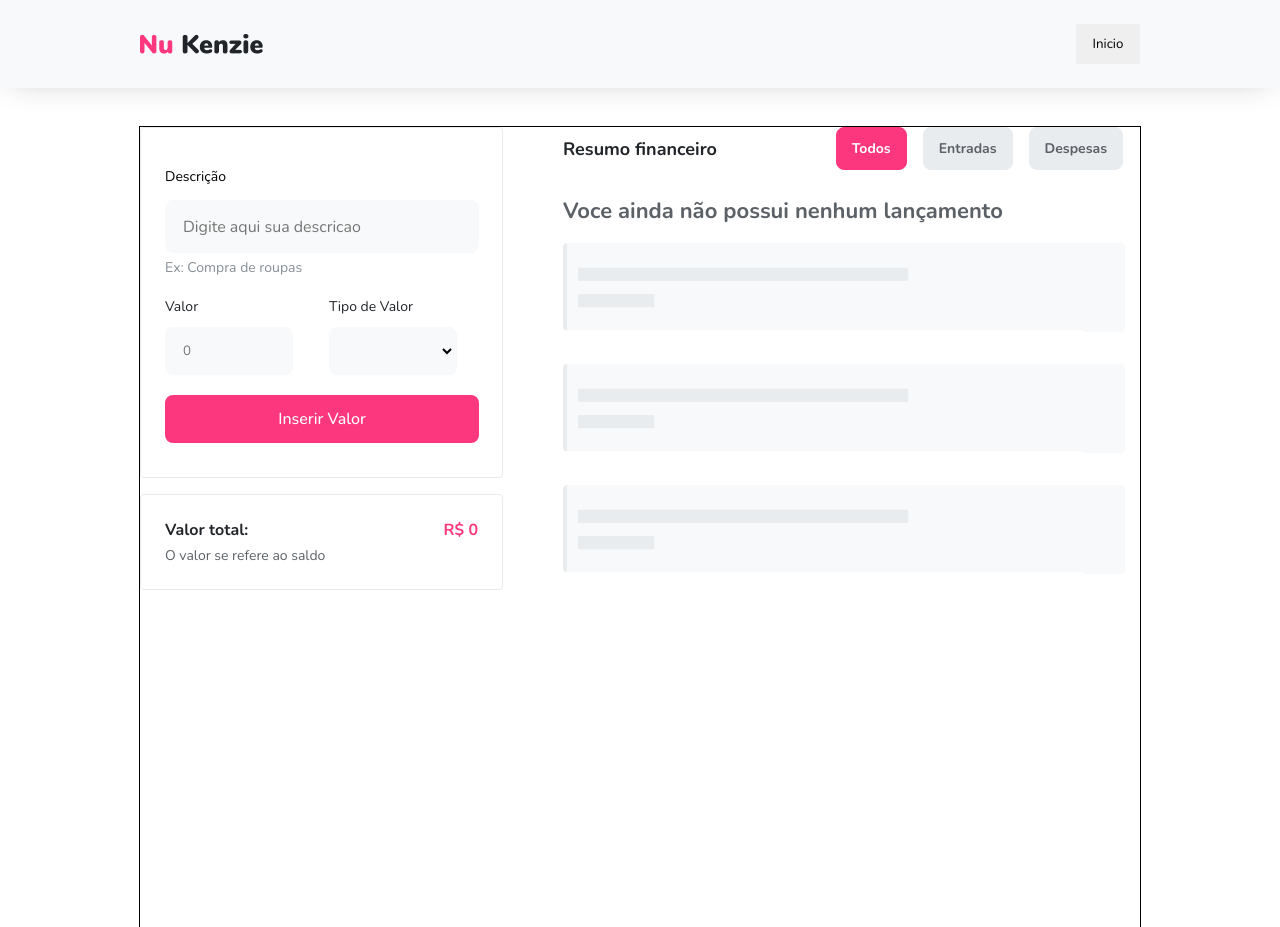
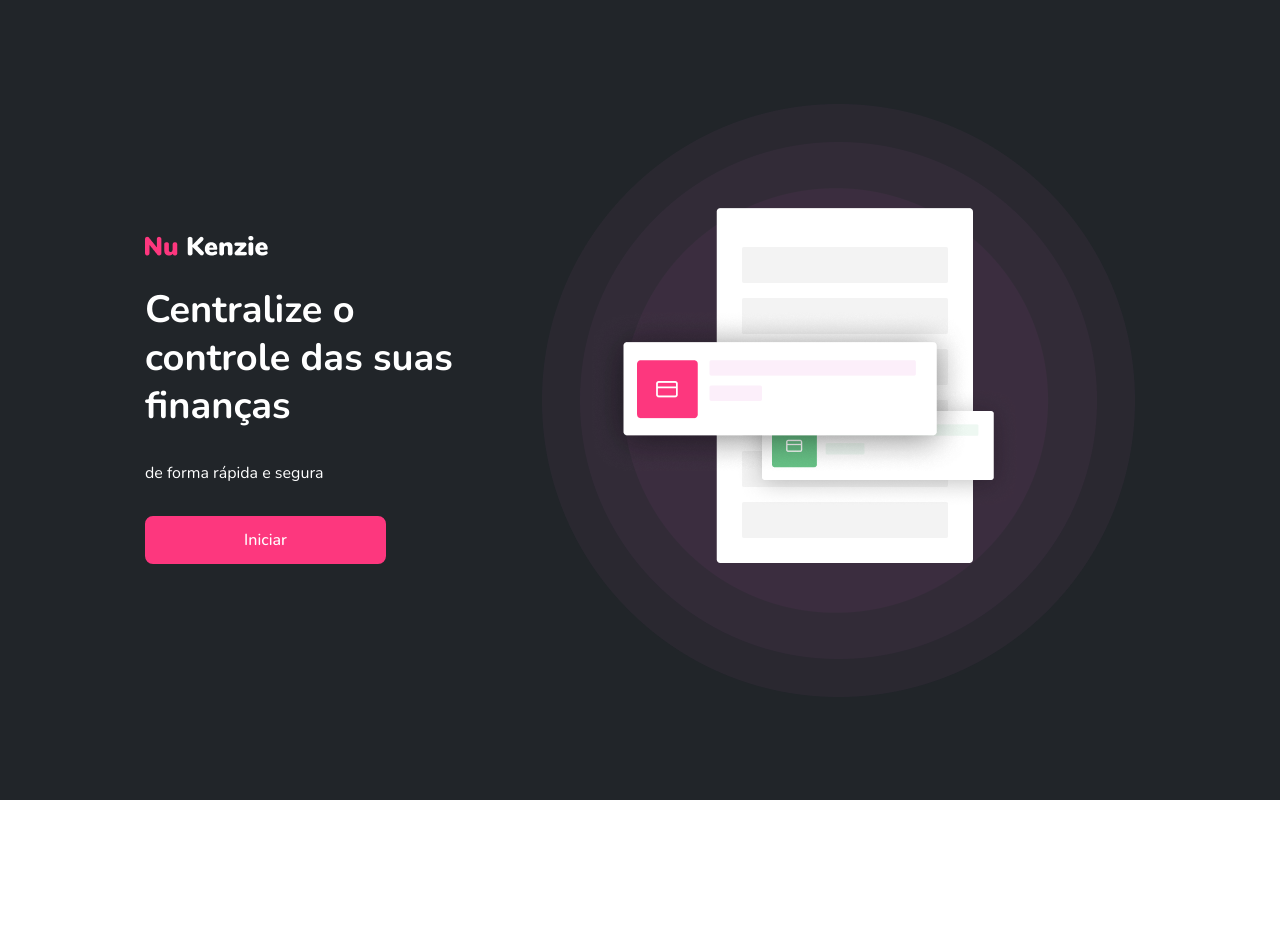
Before and after one commit to gustavovenerando/nu-kenzie, a React (Create React App) app: page / in a window 1280 px wide. After the commit the page ends 800 px from the top, so only its background shows below. Built offline with nearby package versions, Linux system fonts and the light colour scheme.

Commit message:
Change pages avaiable

```diff
--- a/src/App.js
+++ b/src/App.js
@@ -4,14 +4,16 @@ import Header from "./components/Header/Header.js";
 import Form from "./components/Form/Form.js";
 import TotalMoney from "./components/TotalMoney/TotalMoney.js";
 import List from "./components/List/List.js";
+import Home from "./components/Home/Home.js";
 
 function App() {
 	const [listTransactions, setListTransactions] = useState([]);
+	const [appPageStatus, setAppPageStatus] = useState(false);
 
-	return (
+	return appPageStatus ? (
 		<div className="App">
 			<header>
-				<Header />
+				<Header setAppPageStatus={setAppPageStatus} />
 			</header>
 			<main>
 				<div className="main_general_info">
@@ -28,6 +30,8 @@ function App() {
 				/>
 			</main>
 		</div>
+	) : (
+		<Home setAppPageStatus={setAppPageStatus} />
 	);
 }
 
--- a/src/components/Header/Header.js
+++ b/src/components/Header/Header.js
@@ -5,7 +5,9 @@ function Header(props) {
 	return (
 		<div className="header_container">
 			<img src={logo} />
-			<button>Inicio</button>
+			<button onClick={() => props.setAppPageStatus(false)}>
+				Inicio
+			</button>
 		</div>
 	);
 }
--- a/src/components/Home/Home.js
+++ b/src/components/Home/Home.js
@@ -3,14 +3,16 @@ import homeImage from "./Images/homeImage.png";
 import "../../reset.css";
 import "./home.css";
 
-function Home() {
+function Home(props) {
 	return (
 		<div className="home_page">
 			<div className="home_content">
 				<img src={logo} />
 				<h1>Centralize o controle das suas finanças</h1>
 				<p>de forma rápida e segura</p>
-				<button>Iniciar</button>
+				<button onClick={() => props.setAppPageStatus(true)}>
+					Iniciar
+				</button>
 			</div>
 			<img src={homeImage} />
 		</div>
```
